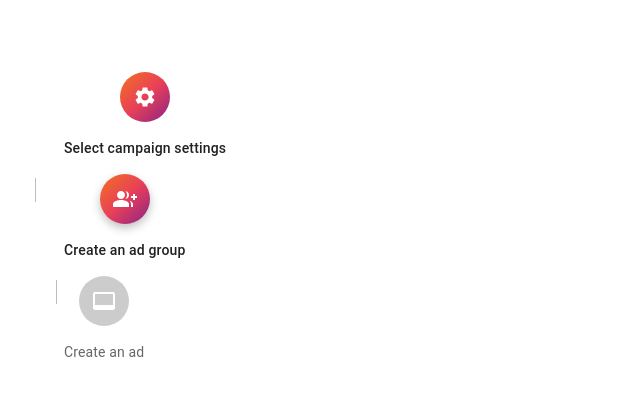
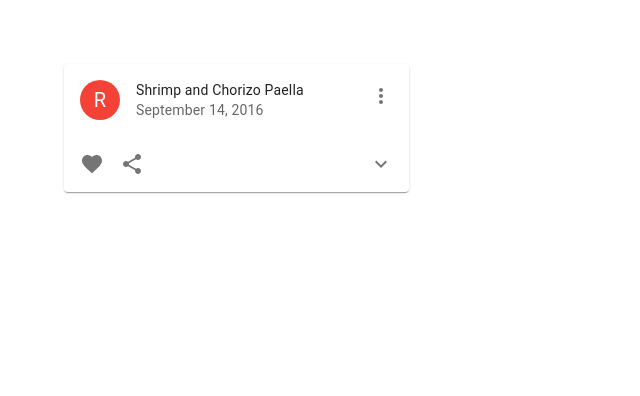
Before and after one commit to cpramshad/react-mui, a React (Create React App) app: page / in a window 1280 px wide. Shown: the top 396 px of the page, without its empty margins (0-640 px from the left). Built offline with nearby package versions, Linux system fonts and the light colour scheme.

Commit message:
Add MUI Card

```diff
--- a/src/App.tsx
+++ b/src/App.tsx
@@ -3,12 +3,13 @@
 // import { MUIButton } from "./components/MUIButton";
 // import { MUITextField } from "./components/MUITextField";
 // import { MUISelect } from "./components/MUISelect";
-import CustomizedSteppers from "./components/Stepper";
+// import CustomizedSteppers from "./components/Stepper";
+import RecipeReviewCard from "./components/MUICard";
 
 function App() {
   return (
     <div className="App">
-      <CustomizedSteppers />
+      <RecipeReviewCard />
       {/* <MUITextField /> */}
       {/* <MUISelect /> */}
     </div>
--- /dev/null
+++ b/src/components/MUICard.tsx
@@ -0,0 +1,118 @@
+import * as React from "react";
+import { styled } from "@mui/material/styles";
+import Card from "@mui/material/Card";
+import CardHeader from "@mui/material/CardHeader";
+import CardMedia from "@mui/material/CardMedia";
+import CardContent from "@mui/material/CardContent";
+import CardActions from "@mui/material/CardActions";
+import Collapse from "@mui/material/Collapse";
+import Avatar from "@mui/material/Avatar";
+import IconButton, { IconButtonProps } from "@mui/material/IconButton";
+import Typography from "@mui/material/Typography";
+import { red } from "@mui/material/colors";
+import FavoriteIcon from "@mui/icons-material/Favorite";
+import ShareIcon from "@mui/icons-material/Share";
+import ExpandMoreIcon from "@mui/icons-material/ExpandMore";
+import MoreVertIcon from "@mui/icons-material/MoreVert";
+
+interface ExpandMoreProps extends IconButtonProps {
+  expand: boolean;
+}
+
+const ExpandMore = styled((props: ExpandMoreProps) => {
+  const { expand, ...other } = props;
+  return <IconButton {...other} />;
+})(({ theme, expand }) => ({
+  transform: !expand ? "rotate(0deg)" : "rotate(180deg)",
+  marginLeft: "auto",
+  transition: theme.transitions.create("transform", {
+    duration: theme.transitions.duration.shortest,
+  }),
+}));
+
+export default function RecipeReviewCard() {
+  const [expanded, setExpanded] = React.useState(false);
+
+  const handleExpandClick = () => {
+    setExpanded(!expanded);
+  };
+
+  return (
+    <Card sx={{ maxWidth: 345 }}>
+      <CardHeader
+        avatar={
+          <Avatar sx={{ bgcolor: red[500] }} aria-label="recipe">
+            R
+          </Avatar>
+        }
+        action={
+          <IconButton aria-label="settings">
+            <MoreVertIcon />
+          </IconButton>
+        }
+        title="Shrimp and Chorizo Paella"
+        subheader="September 14, 2016"
+      />
+      {/* <CardMedia
+        component="img"
+        height="194"
+        image="https://mui.com/static/images/cards/paella.jpg"
+        alt="Paella dish"
+      /> */}
+      {/* <CardContent>
+        <Typography variant="body2" color="text.secondary">
+          This impressive paella is a perfect party dish and a fun meal to cook
+          together with your guests. Add 1 cup of frozen peas along with the
+          mussels, if you like.
+        </Typography>
+      </CardContent> */}
+      <CardActions disableSpacing>
+        <IconButton aria-label="add to favorites">
+          <FavoriteIcon />
+        </IconButton>
+        <IconButton aria-label="share">
+          <ShareIcon />
+        </IconButton>
+        <ExpandMore
+          expand={expanded}
+          onClick={handleExpandClick}
+          aria-expanded={expanded}
+          aria-label="show more"
+        >
+          <ExpandMoreIcon />
+        </ExpandMore>
+      </CardActions>
+      <Collapse in={expanded} timeout="auto" unmountOnExit>
+        <CardContent>
+          <Typography paragraph>Method:</Typography>
+          <Typography paragraph>
+            Heat 1/2 cup of the broth in a pot until simmering, add saffron and
+            set aside for 10 minutes.
+          </Typography>
+          {/* <Typography paragraph>
+            Heat oil in a (14- to 16-inch) paella pan or a large, deep skillet
+            over medium-high heat. Add chicken, shrimp and chorizo, and cook,
+            stirring occasionally until lightly browned, 6 to 8 minutes.
+            Transfer shrimp to a large plate and set aside, leaving chicken and
+            chorizo in the pan. Add pimentón, bay leaves, garlic, tomatoes,
+            onion, salt and pepper, and cook, stirring often until thickened and
+            fragrant, about 10 minutes. Add saffron broth and remaining 4 1/2
+            cups chicken broth; bring to a boil.
+          </Typography>
+          <Typography paragraph>
+            Add rice and stir very gently to distribute. Top with artichokes and
+            peppers, and cook without stirring, until most of the liquid is
+            absorbed, 15 to 18 minutes. Reduce heat to medium-low, add reserved
+            shrimp and mussels, tucking them down into the rice, and cook again
+            without stirring, until mussels have opened and rice is just tender,
+            5 to 7 minutes more. (Discard any mussels that don&apos;t open.)
+          </Typography>
+          <Typography>
+            Set aside off of the heat to let rest for 10 minutes, and then
+            serve.
+          </Typography> */}
+        </CardContent>
+      </Collapse>
+    </Card>
+  );
+}
```
